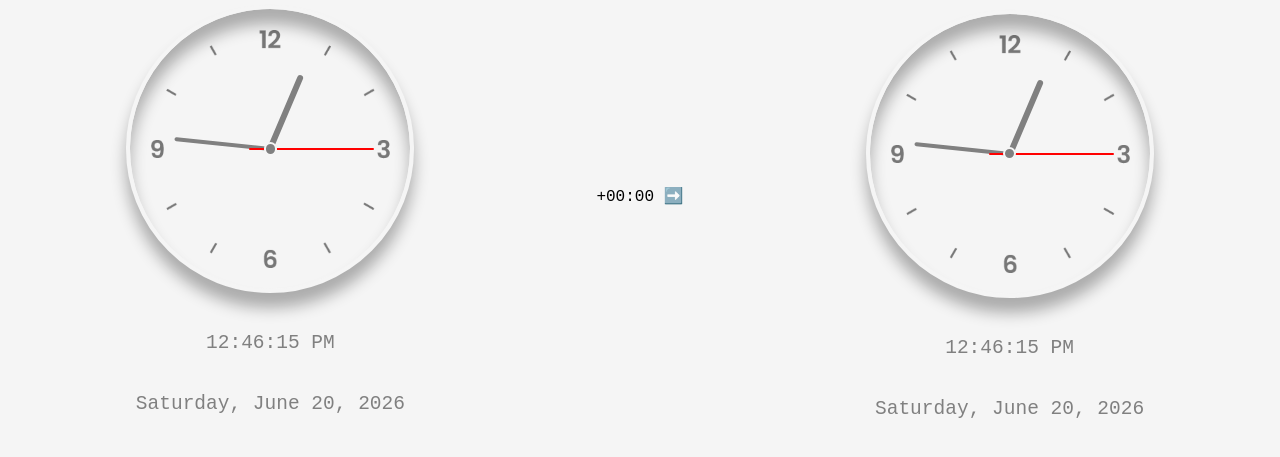
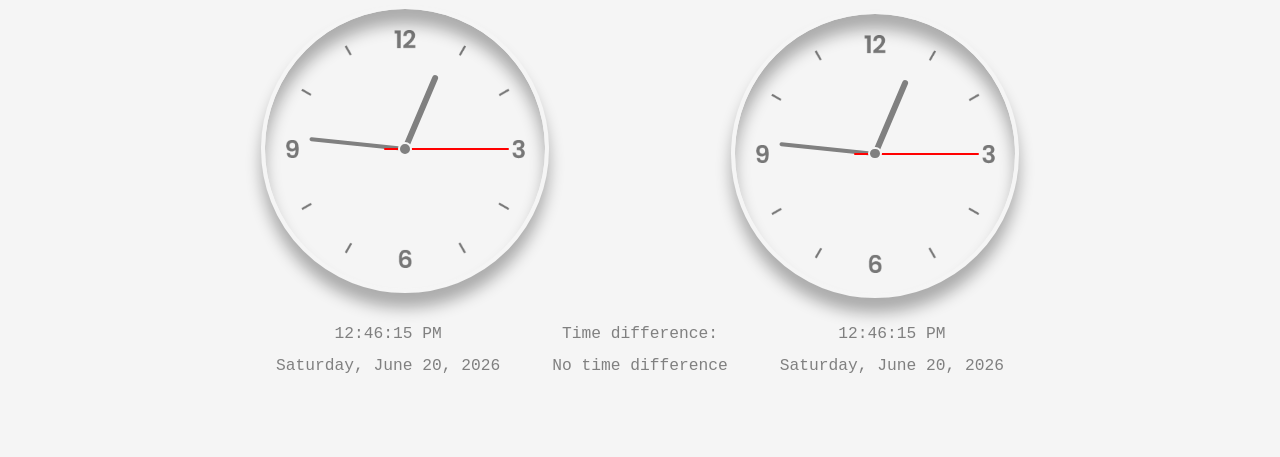
Before and after one commit to mcochris/chrono, a website built with Vite: page index.html in a window 1280 px wide. Shown: the part 109-566 px from the top of the page. Built offline with nearby package versions, Linux system fonts and the light colour scheme.

Commit message:
Clock legends (date, time, and diff) working.

```diff
--- a/index.html
+++ b/index.html
@@ -21,11 +21,7 @@
 				<div class="min"></div>
 				<div class="sec"></div>
 			</div>
-            <div class="date primary-time-legend">Primary time</div>
-            <div class="date primary-date">Primary date</div>
 		</div>
-
-        <div class="time-diff"></div>
 
 		<div class="clock-section secondary-clock">
 			<button type="button" class="clock-label secondary-time">UTC</button>
@@ -34,8 +30,21 @@
 				<div class="min"></div>
 				<div class="sec"></div>
 			</div>
-            <div class="date secondary-time-legend">Secondary time</div>
-            <div class="date secondary-date">Secondary date</div>
+		</div>
+	</div>
+
+	<div class="clock-legend-container">
+		<div class="clock-legend primary-clock-legend">
+			<div class="primary-time-legend">Primary time</div>
+			<div class="primary-date-legend">Primary date</div>
+		</div>
+		<div class="clock-legend time-diff-legend">
+			<div class="time-diff-legend-header">Time difference:</div>
+			<div class="time-diff">0 hours 00 minutes</div>
+		</div>
+		<div class="clock-legend secondary-clock-legend">
+			<div class="secondary-time-legend">Secondary time</div>
+			<div class="secondary-date-legend">Secondary date</div>
 		</div>
 	</div>
 
--- a/src/main.ts
+++ b/src/main.ts
@@ -24,9 +24,9 @@ const tzListButtons = tzList.querySelector(".tz-list-buttons") as HTMLDivElement
 const primaryClockTZ = document.querySelector(".primary-clock-tz") as HTMLSpanElement;
 const tzPickerExitButton = document.querySelector(".tz-picker-exit-button") as HTMLButtonElement;
 const tzPickerDoneButton = document.querySelector(".tz-picker-done-button") as HTMLButtonElement;
-const primaryDateLabel = document.querySelector(".primary-date") as HTMLDivElement;
-const secondaryDateLabel = document.querySelector(".secondary-date") as HTMLDivElement;
-// const timeDiffDiv = document.querySelector(".time-diff") as HTMLDivElement;
+const primaryDateLegend = document.querySelector(".primary-date-legend") as HTMLDivElement;
+const secondaryDateLegend = document.querySelector(".secondary-date-legend") as HTMLDivElement;
+const timeDiffDiv = document.querySelector(".time-diff") as HTMLDivElement;
 // const primaryTimeDiv = document.querySelector(".primary-time") as HTMLDivElement;
 // const secondaryTimeDiv = document.querySelector(".secondary-time") as HTMLDivElement;
 const primaryTimeLegend = document.querySelector(".primary-time-legend") as HTMLDivElement;
@@ -49,10 +49,10 @@ function setClock() {
 	primaryTZ = DateTime.now().zoneName;
 	primaryClockTZ.textContent = primaryTZ + " (" + DateTime.now().toFormat("ZZZZ") + ")";
 	primaryTimeLegend.textContent = DateTime.now().toFormat("hh:mm:ss a");
-	primaryDateLabel.textContent = DateTime.now().toFormat("DDDD");
+	primaryDateLegend.textContent = DateTime.now().toFormat("DDDD");
 	secondaryTZ = secondaryTZ || "UTC";
 	secondaryTimeLegend.textContent = DateTime.now().setZone(secondaryTZ).toFormat("hh:mm:ss a");
-	secondaryDateLabel.textContent = DateTime.now().setZone(secondaryTZ).toFormat("DDDD");
+	secondaryDateLegend.textContent = DateTime.now().setZone(secondaryTZ).toFormat("DDDD");
 
 	const lhh = DateTime.now().hour * 30;
 	const lmm = DateTime.now().minute * deg;
@@ -235,36 +235,26 @@ tzPickerDoneButton.addEventListener("click", () => {
 });
 
 //=============================================================================
-// Once the TZ picker is closed, calculate the time difference between the
-// local timezone and the selected secondary timezone, and display the
-// difference in hours and minutes in between the two clocks.
+// Once the TZ picker is closed, update the time difference and refresh the
+// clocks.
 //=============================================================================
 tzPicker.addEventListener("close", () => {
     setTZDiff(primaryTZ, secondaryTZ || "UTC");
-// 	console.log("Calculating time difference...");
-// 	const offsetDiffMinutes = secondaryClockTime.offset - primaryClockTime.offset;
-// 	const hours = Math.trunc(offsetDiffMinutes / 60);
-// 	const minutes = Math.abs(offsetDiffMinutes % 60);
-// 	timeDiffDiv.textContent =
-// 		(offsetDiffMinutes < 0 ? "-" : "+") +
-// 		String(Math.abs(hours)).padStart(2, '0') + ":" + String(minutes).padStart(2, '0');
-	// if (selectedTZ) {
-	//     const primaryOffset = DateTime.now().offset;
-	//     const secondaryOffset = DateTime.now().setZone(selectedTZ).offset;
-	//     const offsetDiff = secondaryOffset - primaryOffset;
-	//     const hoursDiff = Math.floor(Math.abs(offsetDiff) / 60);
-	//     const minutesDiff = Math.abs(offsetDiff) % 60;
-	//     const sign = offsetDiff >= 0 ? "+" : "-";
-	//     const formattedDiff = `UTC${sign}${String(hoursDiff).padStart(2, '0')}:${String(minutesDiff).padStart(2, '0')}`;
-	//     document.querySelector(".offset-diff")!.textContent = formattedDiff;
-	// }
+    setClock();
 });
 
+//=============================================================================
+// Calculates the time difference between two timezones and updates the display
+//=============================================================================
 function setTZDiff(tz1: string, tz2: string) {
     const offsetDiffMinutes = DateTime.now().setZone(tz2).offset - DateTime.now().setZone(tz1).offset;
     const hours = Math.trunc(offsetDiffMinutes / 60);
     const minutes = Math.abs(offsetDiffMinutes % 60);
-    (document.querySelector(".time-diff") as HTMLDivElement).textContent =
-        (offsetDiffMinutes < 0 ? "-" : "+") +
-        String(Math.abs(hours)).padStart(2, '0') + ":" + String(minutes).padStart(2, '0') + " ➡️";
+    if(hours === 0 && minutes === 0) {
+        timeDiffDiv.innerHTML = "No time difference";
+        return;
+    }
+
+    timeDiffDiv.innerHTML =
+        String(Math.abs(hours)) + " hour" + (Math.abs(hours) === 1 ? "" : "s") + " " + String(minutes).padStart(2, '0') + " minute" + (minutes === 1 ? "" : "s");
 }
--- a/src/style.css
+++ b/src/style.css
@@ -115,7 +115,7 @@ body {
 	border-radius: 2px;
 }
 
-.clocks-container {
+.clocks-container, .clock-legend-container {
 	display: flex;
 	flex-direction: row;
 	gap: 14rem;
@@ -124,20 +124,30 @@ body {
 	flex-wrap: wrap;
 }
 
-.clock-section {
+.clock-legend-container {
+    gap: 4rem;
+}
+
+.clock-section, .clock-legend {
 	display: flex;
 	flex-direction: column;
 	align-items: center;
 	gap: 1rem;
 }
 
-.clock-label {
+.clock-label, .clock-legend {
 	font-size: 1rem;
 	color: var(--main-text-color);
-	font-family: monospace;
 	text-transform: uppercase;
 	letter-spacing: 3px;
 	transition: all ease 0.2s;
+}
+
+.clock-legend {
+	padding-top: 2rem;
+    font-size: 1.25rem;
+    text-transform: none;
+    letter-spacing: 0;
 }
 
 .clock-label.secondary-time {
@@ -155,7 +165,6 @@ body {
     padding-top: 2rem;
     font-size: 1.5rem;
     color: var(--main-text-color);
-    font-family: monospace;
     transition: all ease 0.2s;
 }
 
@@ -207,3 +216,9 @@ body {
     opacity: 0.5;
     pointer-events: none;
 }
+
+.time-diff {
+    font-size: 1.25rem;
+    color: var(--main-text-color);
+    transition: all ease 0.2s;
+}
```
Lines whose indentation alone changed are shown as unchanged.
